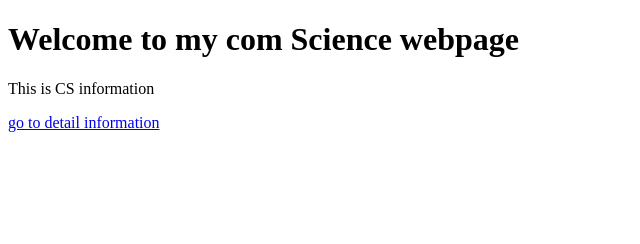
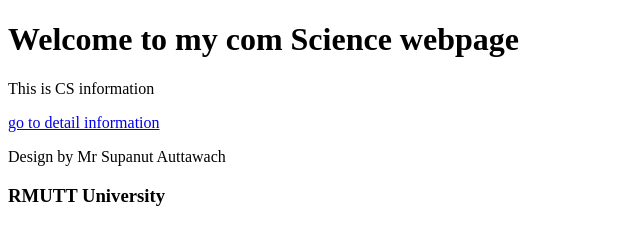
Before and after one commit to Alertxxx/my-cs-template, a plain HTML site: page index.html in a window 1280 px wide. Shown: the whole page, without its empty margins (0-640 px from the left). Drawn offline with Linux system fonts and the light colour scheme.

Commit message:
Update index.html

```diff
--- a/index.html
+++ b/index.html
@@ -10,5 +10,7 @@
     <h1> Welcome to my com Science webpage </h1>
     <p> This is CS information </p>
     <a href="2.html"> go to detail information </a>
+    <p> Design by Mr Supanut Auttawach</p>
+    <h3> RMUTT University </h3>
 </body>
 </html>
```
